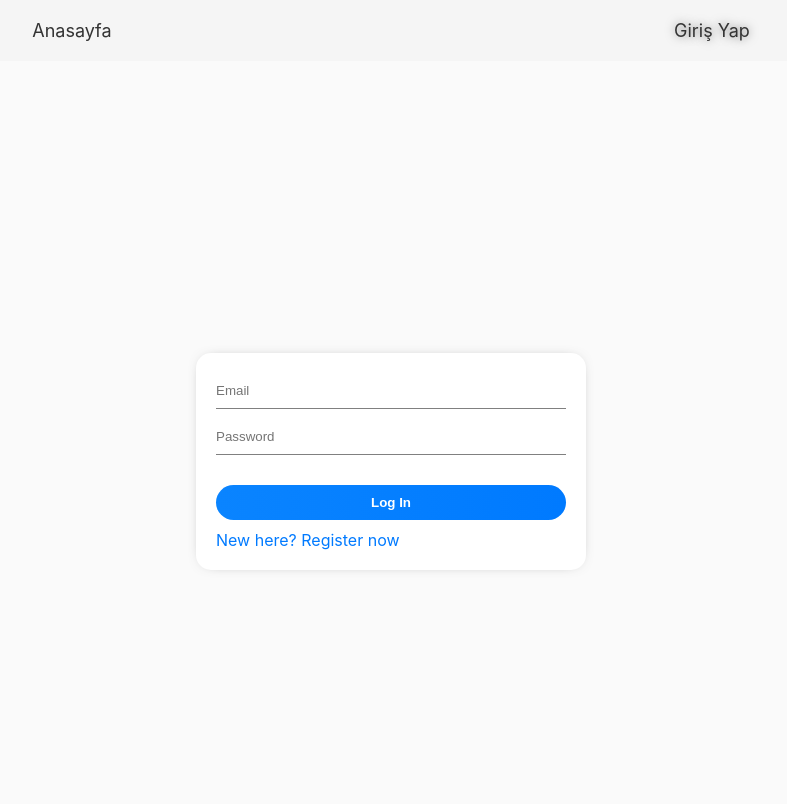
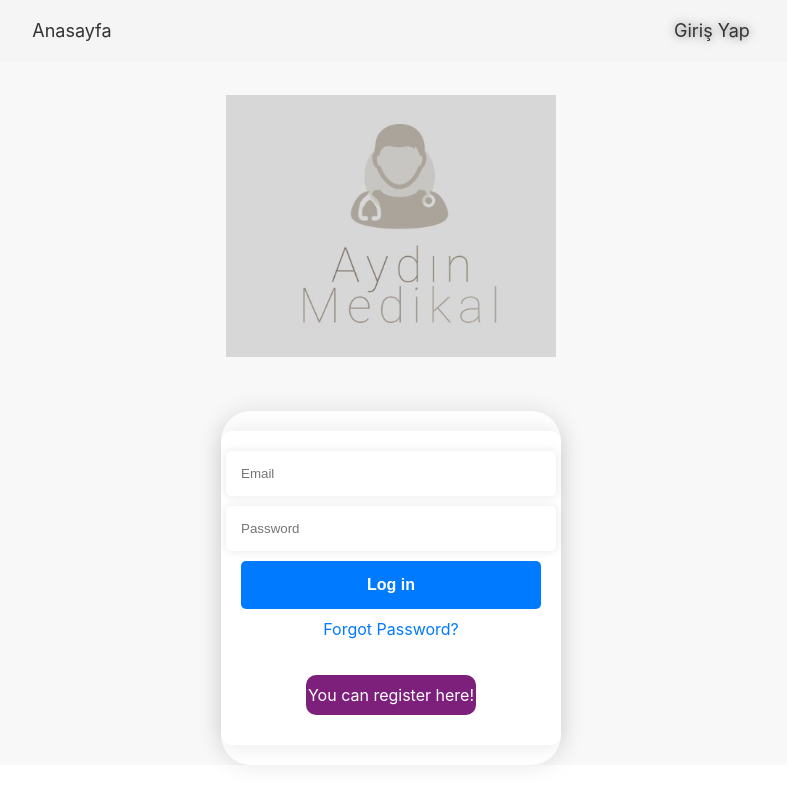
Before and after one commit to owdx1/ecom_client, a React (Create React App) app: page /login in a window 1280 px wide. Shown: the top 804 px of the page, without its empty margins (249-1036 px from the left). Built offline with nearby package versions, Linux system fonts and the light colour scheme.

Commit message:
duzenlemelere devam

```diff
--- a/src/App.js
+++ b/src/App.js
@@ -1,5 +1,5 @@
 import './App.css';
-import { Route, Routes, Link , NavLink } from 'react-router-dom';
+import { Route, Routes} from 'react-router-dom';
 import Shop from './pages/Shop';
 import Contact from './pages/Contact';
 import Header from './Header';
@@ -10,20 +10,32 @@ import Login from './pages/Login'
 import Register from './pages/Register';
 import PatchASingleProduct from './pages/admin/PatchASingleProduct';
 
-
+import { useState, useEffect } from 'react';
 
 
 function App() {
+
+  const [isLoggedIn , setIsLoggedIn] = useState(false);
+
+  useEffect(() =>{
+    const accessToken = localStorage.getItem('accessToken');
+    if(accessToken) setIsLoggedIn(true);
+  }, [])
+
+  const handleLogout = () => {
+    setIsLoggedIn(false);
+    localStorage.removeItem('accessToken');
+  };
+
   return (
     <>
-      <Header/>
+      <Header isLoggedIn= {isLoggedIn} onLogout={handleLogout}/>
 
       <Routes>
         <Route path='/' element={<Shop />}></Route>
         <Route path='/profile' element={<Contact />}></Route>
-      <Route path='/login' element={<Login/>} />
+        <Route path='/login' element={<Login onLogin={() => setIsLoggedIn(true)}/>} />
         <Route path='/register' element={<Register/>} />
-
 
         <Route path='/admin/login' element={<AdminLogin />}></Route>
         <Route path='/admin/add-a-product' element={<AddAProduct />}></Route>
@@ -32,11 +44,6 @@ function App() {
         <Route path='/admin/products/:product_id' element={<Contact />}></Route>
         <Route path='/admin/delete-a-product/:product_id' element={<Contact />}></Route>
         <Route path='/admin/patch-a-product/:product_id' element={<PatchASingleProduct />}></Route>
-
-
-
-
-
       </Routes>
 
     </>
--- a/src/Header.js
+++ b/src/Header.js
@@ -1,18 +1,45 @@
-import React from 'react'
-import { NavLink } from 'react-router-dom'
-import '../src/styles/Header.css'
+import React, { useState } from 'react';
+import { NavLink } from 'react-router-dom';
+import '../src/styles/Header.css';
+import { useNavigate } from 'react-router-dom';
+const Header = ({ isLoggedIn, onLogout }) => {
 
-const Header = () => {
+  const [isPopupVisible, setIsPopupVisible] = useState(false);
 
-  const accessToken = localStorage.getItem('accessToken');
+  const navigate = useNavigate();
 
-  // localhosttan accesstoken diye mi yoksa token diye mi alınması gerektiğinden emin değilim
+  const handleMouseEnter = () => {
+    setIsPopupVisible(true);
+  };
+
+  const handleMouseLeave = () => {
+    setIsPopupVisible(false);
+  };
+  const handleLogout = () => {
+    onLogout();
+    navigate("/");// Call the provided logout function from the prop
+  };
+
   return (
     <nav>
-      <NavLink to='/'>Anasayfa</NavLink>
-      {accessToken ? (<NavLink to="/profile"> Profilim </NavLink>) : (<NavLink to="/login"> Giriş Yap </NavLink>)}
+      <NavLink to="/">Anasayfa</NavLink>
+      {isLoggedIn ? (
+        <div className="dropdown" onMouseEnter={handleMouseEnter} onMouseLeave={handleMouseLeave}>
+          <NavLink to="/profile">Profilim</NavLink>
+          {isPopupVisible && (
+            <div className="popup">
+
+              <NavLink to="/profile/orders  ">Siparişlerim</NavLink>
+              <NavLink to="/profile/cart  ">Sepetim</NavLink>
+              <button className='logout-btn' onClick={handleLogout}>Çıkış Yap</button>
+            </div>
+          )}
+        </div>
+      ) : (
+        <NavLink to="/login">Giriş Yap</NavLink>
+      )}
     </nav>
-  )
-}
+  );
+};
 
-export default Header
+export default Header;
--- a/src/pages/Login.js
+++ b/src/pages/Login.js
@@ -1,16 +1,20 @@
 import React, { useState } from 'react';
-import '../styles/Login.css';
+import '../styles/Login.css'
 import { NavLink, useNavigate } from 'react-router-dom';
+import logo from '../images/aydinmedikal.jpg'
 
-export default function Login() {
+
+function Login({onLogin}) {
+
     const [email, setEmail] = useState('');
     const [password, setPassword] = useState('');
-  const [loginSuccess, setLoginSuccess] = useState(false);
     const [error, setError] = useState(null);
+
+
     const navigate = useNavigate();
 
-  const handleLogin = async (e) => {
-    e.preventDefault();
+    const handleLogin = async (event) => {
+        event.preventDefault();
 
         try {
             const response = await fetch('http://localhost:5000/auth/login', {
@@ -22,48 +26,58 @@ export default function Login() {
             });
 
             if (response.ok) {
-        const { accessToken , message } = await response.json();
+                const { accessToken , message} = await response.json();
+
                 localStorage.setItem('accessToken', accessToken);
                 console.log(message);
-        setLoginSuccess(true);
-        navigate('/');
+                onLogin();
+                navigate("/");
 
             } else {
                 throw new Error(`HTTP error, status = ${response.status}`);
+
+
+
             }
         } catch (error) {
             setError(`Failed to log in: ${error.message}`);
+
         }
     };
 
+        console.log(error);
+
+
+
     return (
-    <div className="loginContainer">
-      <form className="loginForm" onSubmit={handleLogin}>
+        <div className="login-page">
+            <img src={logo} alt="Logo" className="logo" />
+            <div className="login-container">
+                <form className="login-form" onSubmit={handleLogin}>
                     <input
-          className="inputField"
                         type="email"
                         placeholder="Email"
                         value={email}
                         onChange={(e) => setEmail(e.target.value)}
-          required
                     />
                     <input
-          className="inputField"
                         type="password"
                         placeholder="Password"
                         value={password}
                         onChange={(e) => setPassword(e.target.value)}
-          required
                     />
-        <button className="loginButton" type="submit">
-          Log In
-        </button>
-        {error && <p className="errorMsg">{error}</p>}
-        <NavLink className="registerLink" to="/register">
-          New here? Register now
+                    <button type="submit">Log in</button>
+                    <NavLink to="/forget-password">Forgot Password?</NavLink>
+                    <NavLink to="/register" className='navlink-register'>
+                        <div className='login-navlink-container'>
+                            <p>You can register here!</p>
+                        </div>
                     </NavLink>
                 </form>
-      {loginSuccess && <NavLink to="/" />}
+            </div>
         </div>
     );
+
 }
+
+export default Login;
--- a/src/styles/Header.css
+++ b/src/styles/Header.css
@@ -22,3 +22,33 @@ nav {
     color: #333;
     text-shadow: 0px 0px 10px rgba(0, 0, 0, 0.5);
   }
+
+
+  .dropdown {
+    position: relative;
+  }
+
+  .popup {
+    position: absolute;
+    top: 100%;
+    left: 0;
+    background-color: #f9f9f9;
+    padding: 10px;
+    border: 1px solid #ddd;
+    display: block;
+    width: max-content;
+  }
+
+  .popup a {
+    display: block;
+    margin-bottom: 5px;
+  }
+
+  .popup button {
+    margin-top: 5px;
+  }
+
+  .logout-btn {
+    border: none;
+    background-color: gray;
+  }
--- a/src/styles/Login.css
+++ b/src/styles/Login.css
@@ -1,49 +1,105 @@
-.loginContainer {
+/* login.css */
+.login-container {
     display: flex;
     justify-content: center;
     align-items: center;
-  height: 100vh;
-  background: #fafafa;
+
+    background-color: #f8f8f8;
+
 }
 
-.loginForm {
-  width: 350px;
-  background: white;
+.login-form {
+
+    display: flex;
+    flex-direction: column;
+    justify-content: center;
+    align-items: center;
+    width: 300px;
     padding: 20px;
-  border-radius: 15px;
-  box-shadow: 0px 0px 15px -10px rgba(0,0,0,0.75);
-  font-size: 16px; /* Adjust the font size here */
+    border-radius: 10px;
+    box-shadow: 0px 0px 25px 0px rgba(0, 0, 0, 0.1);
+    background-color: #ffffff;
 }
 
-.inputField {
+.login-form input[type="email"],
+.login-form input[type="password"] {
     width: 100%;
+    padding: 15px;
+    margin-bottom: 10px;
     border: none;
-  margin-bottom: 10px;
-  border-bottom: 1px solid gray;
-  outline: none;
-  padding: 10px 0;
+    border-radius: 5px;
+    box-shadow: 0px 0px 10px 0px rgba(0, 0, 0, 0.1);
 }
 
-.loginButton {
+.login-form button {
     width: 100%;
-  padding: 10px;
+    padding: 15px;
     border: none;
-  border-radius: 20px;
-  background: linear-gradient(to right, #0a84ff 0%, #007aff 100%);
+    border-radius: 5px;
+    background-color: #007BFF;
     color: white;
+    font-size: 16px;
     font-weight: bold;
-  margin-top: 20px;
     cursor: pointer;
 }
 
-.errorMsg {
-  color: red;
-  margin-top: 10px;
+.login-form button:hover {
+    background-color: #0056b3;
 }
 
-.registerLink {
-  display: inline-block;
-  color: #007aff;
+.login-form a {
+    color: #007BFF;
     text-decoration: none;
-  margin-top: 10px;
+    margin: 10px;
 }
+
+
+
+.login-navlink-container p {
+    color: white;
+    padding-top: 10px;
+
+}
+
+.login-navlink-container {
+    width: 170px;
+    height: 40px;
+    background-color: rgb(124, 32, 124);
+    border-radius: 10px;
+    vertical-align:middle;
+    text-align: center;
+
+}
+
+
+
+.login-page {
+    display: flex;
+    flex-direction: column;
+    justify-content: center;
+    align-items: center;
+    margin: 0;padding: 0;
+    background-color: #f8f8f8;
+}
+
+.logo {
+    width: 330px;
+    height: 330px;
+    object-fit: contain;
+    margin-bottom: 20px;
+    border-radius: 10px;
+
+}
+
+.login-container {
+    display: flex;
+    flex-direction: column;
+    justify-content: center;
+    align-items: center;
+    width: 300px;
+    padding: 20px;
+    border-radius: 30px;
+    box-shadow: 0px 0px 25px 0px rgba(0, 0, 0, 0.1);
+    background-color: #ffffff;
+
+}
```
Also changed, not shown: src/images/aydinmedikal.jpg (added), src/images/cat.jpg (added), yapilacaklar.txt (added). Lines whose indentation alone changed are shown as unchanged.
